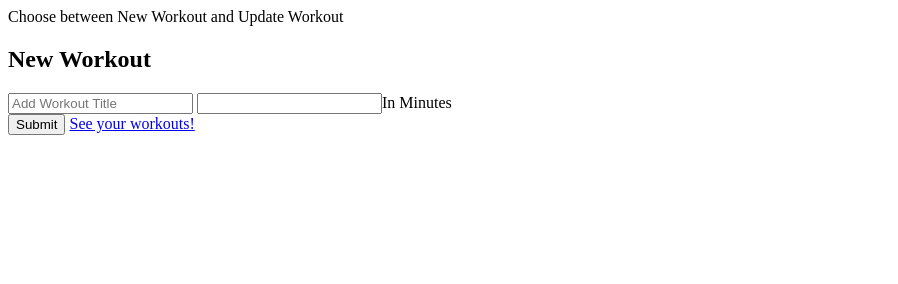
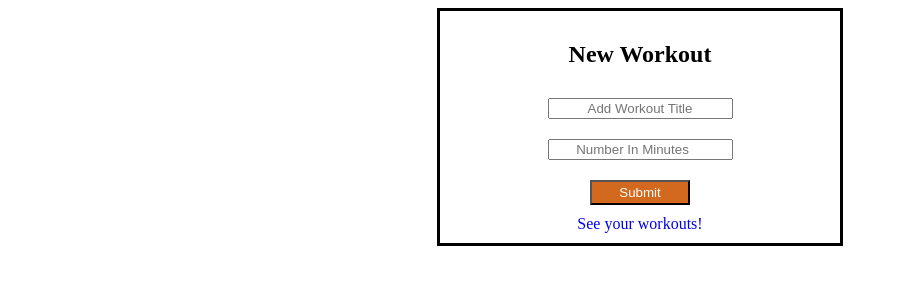
Before and after one commit to mrtrpak/Workout-Tracker, a website: page public/index.html in a window 1280 px wide. Shown: the whole page, without its empty margins (0-898 px from the left). Drawn offline with Linux system fonts and the light colour scheme.

Commit message:
added some styling to page

```diff
--- a/package.json
+++ b/package.json
@@ -1,5 +1,5 @@
 {
-  "name": "Workout-Tracker",
+  "name": "workout-tracker",
   "version": "1.0.0",
   "description": "",
   "main": "index.js",
--- a/public/css/style.css
+++ b/public/css/style.css
@@ -0,0 +1,43 @@
+.newWorkout {
+    text-align: center;
+    border: 3px solid black;
+    width: 30%;
+    margin: auto;
+    padding: 10px;
+}
+
+input {
+    margin: 10px auto;
+    text-align: center;
+}
+
+button {
+    margin: 10px auto;
+    background-color: chocolate;
+    color: white;
+    width: 100px;
+    height: 25px;
+    transition: all 1s;
+}
+
+button:hover {
+    background-color: cornflowerblue;
+    color: black;
+    transform: scale(1.1);
+    -webkit-box-shadow:rgba(0,0,0,0.8) 0px 5px 15px, inset rgba(0,0,0,0.15) 0px -10px 20px;
+    -moz-box-shadow:rgba(0,0,0,0.8) 0px 5px 15px, inset rgba(0,0,0,0.15) 0px -10px 20px;
+    -o-box-shadow:rgba(0,0,0,0.8) 0px 5px 15px, inset rgba(0,0,0,0.15) 0px -10px 20px;
+    box-shadow:rgba(0,0,0,0.8) inset rgba(0,0,0,0.15) 0px -10px 20px;
+}
+
+a {
+    text-decoration: none;
+    margin: 10px auto;
+    margin-bottom: 50px;
+    transition: all 1s;
+}
+
+a:hover {
+    transform: scale(1.1);
+    color: purple;
+}
--- a/public/index.html
+++ b/public/index.html
@@ -8,18 +8,16 @@
     <link rel="stylesheet" href="./css/style.css">
 </head>
 <body>
-    <header>Choose between New Workout and Update Workout</header>
 
     <div class="newWorkout">
         <form action="/submit" method="post">
             <h2>New Workout</h2>
             <input type="text" name="workoutName" placeholder="Add Workout Title">
-            <input type="number" name="workoutDuration">In Minutes
-
             <br>
-
+            <input type="number" name="workoutDuration" placeholder="Number In Minutes">
+            <br>
             <button class="btn" id="submit" type="submit">Submit</button>
-
+            <br>
             <a href="/workouts">See your workouts!</a>
         </form>
     </div>
```
